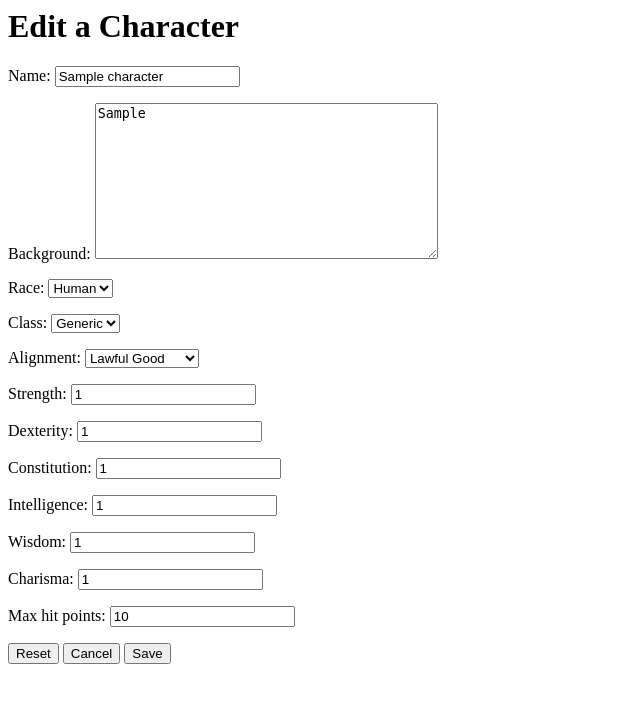
After one commit to mpirnat/django-tutorial-v2, a Django app: page /characters/edit/1/ in a window 1280 px wide. The commit adds this page. Shown: the top 703 px of the page, without its empty margins (0-640 px from the left). Run offline with Django 3.2, Linux system fonts and the light colour scheme; data comes from the database, SQL or seed files in the repository; tables that the repository leaves empty hold one stand-in row (values such as "Sample post").

Commit message:
Created generic update view for characters

```diff
--- /dev/null
+++ b/characters/templates/characters/update_character.html
@@ -0,0 +1,11 @@
+<h1>Edit a Character</h1>
+
+<form action="{% url 'characters:edit' pk=object.id %}" method="POST">
+    {% csrf_token %}
+    {{ form.as_p }}
+    <p>
+        <input type="reset">
+        <button href="{% url 'characters:view' pk=object.id %}">Cancel</button>
+        <input type="submit" value="Save">
+    </p>
+</form>
--- a/characters/templates/characters/view_character.html
+++ b/characters/templates/characters/view_character.html
@@ -27,4 +27,6 @@
     <p>Empty!</p>
 {% endif %}
 
+<p><a href="{% url 'characters:edit' pk=character.id %}">Edit</a></p>
+
 <p><a href="{% url 'characters:index' %}">Back</a></p>
--- a/characters/urls.py
+++ b/characters/urls.py
@@ -5,4 +5,5 @@ urlpatterns = patterns('',
     url(r'^$', views.CharacterIndexView.as_view(), name='index'),
     url(r'^(?P<pk>\d+)/$', views.CharacterDetailView.as_view(), name='view'),
     url(r'^create/$', views.CharacterCreationView.as_view(), name='create'),
+    url(r'^edit/(?P<pk>\d+)/$', views.CharacterUpdateView.as_view(), name='edit'),
 )
--- a/characters/views.py
+++ b/characters/views.py
@@ -1,7 +1,7 @@
 from django.core.urlresolvers import reverse
 from django.shortcuts import get_object_or_404, redirect, render
 from django.views.generic import ListView, DetailView
-from django.views.generic.edit import CreateView
+from django.views.generic.edit import CreateView, UpdateView
 
 from characters.forms import CharacterForm
 from characters.models import Character, Class, Race
@@ -30,3 +30,13 @@ class CharacterCreationView(CreateView):
 
     def get_success_url(self):
         return reverse('characters:view', kwargs={'pk': self.object.pk})
+
+
+class CharacterUpdateView(UpdateView):
+
+    model = Character
+    form_class = CharacterForm
+    template_name = 'characters/update_character.html'
+
+    def get_success_url(self):
+        return reverse('characters:view', kwargs={'pk': self.object.pk})
```
